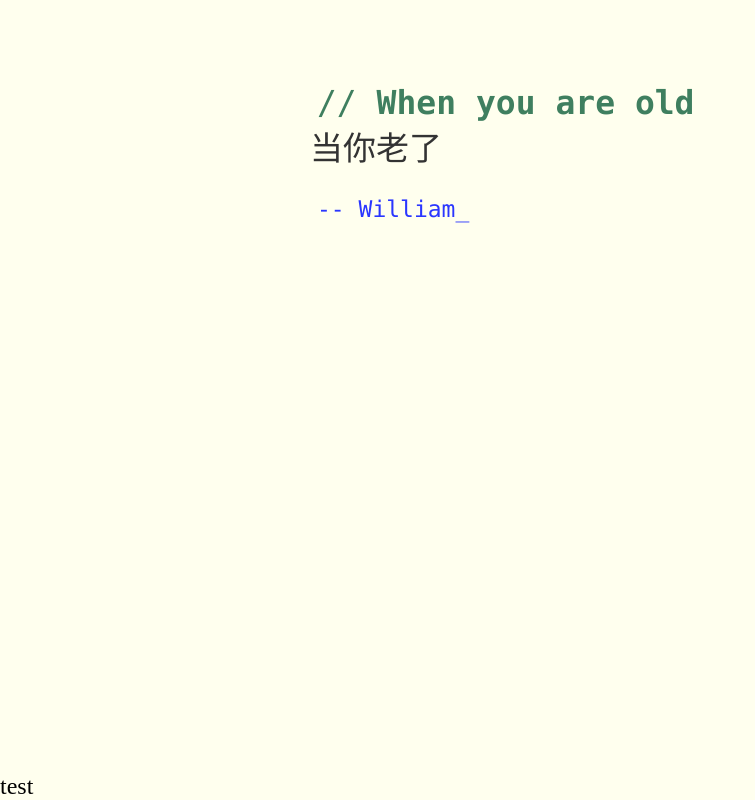
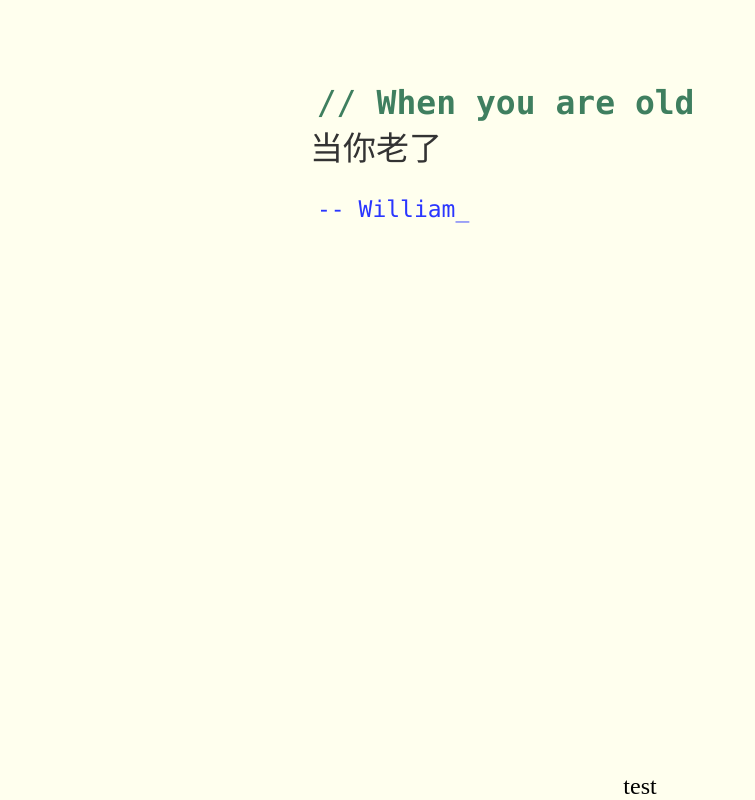
Before and after one commit to kebenxiaoming/kebenxiaoming.github.io, a plain HTML site: page index.html in a window 1280 px wide. Shown: the whole page, without its empty margins (0-755 px from the left). Drawn offline with Linux system fonts and the light colour scheme.

Commit message:
Update index.html

```diff
--- a/index.html
+++ b/index.html
@@ -52,7 +52,7 @@
 			</div>
 		</div>
 	</div>
-	<div style="text-align:center;position:fixed;bottom:0;"><a>test</a></div>
+	<div style="text-align:center;position:fixed;bottom:0;width:100%;"><a>test</a></div>
 	<script type="text/javascript">
 
 		if (!document.createElement('canvas').getContext) {
```
